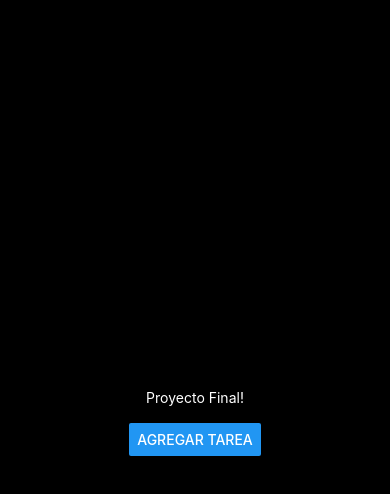
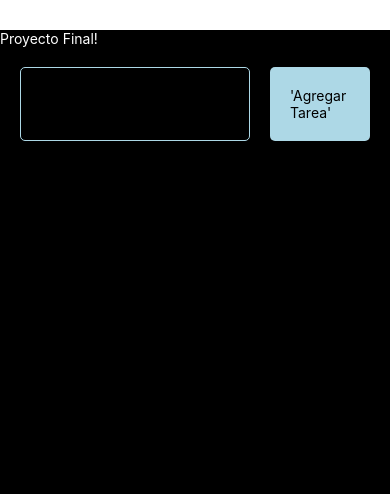
Before and after one commit to PillB/App_Development_Coderhouse, a React Native app in the folder proyecto_final/: screen / in a window 390 px wide. Shown: the top 494 px of the page. Built offline with nearby package versions, Linux system fonts and the light colour scheme.

Commit message:
Included Input and Button for task list

```diff
--- a/proyecto_final/App.js
+++ b/proyecto_final/App.js
@@ -1,26 +1,55 @@
 import { StatusBar } from 'expo-status-bar';
-import { StyleSheet, Text, View, TextInput, Button, Pressable } from 'react-native';
+import { StyleSheet, Text, View, TextInput, Pressable } from 'react-native';
 
 export default function App() {
   return (
     <View style={styles.container}>
       <Text style={styles.text}>Proyecto Final!</Text>
       <StatusBar style="auto" />
-      <TextInput placeholder='Ingrese una tarea'/>
-      <Button title='Agregar Tarea'/>
+      <View style={styles.containerInput}>
+      <TextInput style={styles.input} placeholder='Ingrese una tarea'/>
+      <Pressable style={styles.button}>
+        <Text style={styles.textButton}>'Agregar Tarea'</Text>
+      </Pressable>
+      </View>
     </View>
   );
 }
 
 const styles = StyleSheet.create({
   container: {
+    marginTop:30,
     flex: 1,
     backgroundColor: '#000',
-    alignItems: 'center',
-    justifyContent: 'center',
+    // alignItems: 'center',
+    // justifyContent: 'center',
     width:"100%"
+  },
+  containerInput:{
+    flexDirection:'row',
+    padding:10
   },
   text:{
     color:"#fff"
+  },
+  input:{
+    borderColor:'lightblue',
+    borderWidth:1,
+    padding:5,
+    flex:2,
+    margin:10,
+    borderRadius:5
+  },
+  button:{
+    padding:20,
+    backgroundColor:'lightblue',
+    flex:1,
+    margin:10,
+    alignItems: 'center',
+    justifyContent: 'center',
+    borderRadius:5
+  },
+  textButton:{
+
   }
 });
```
